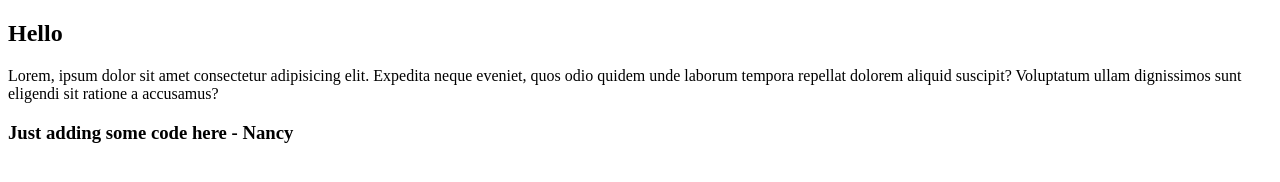
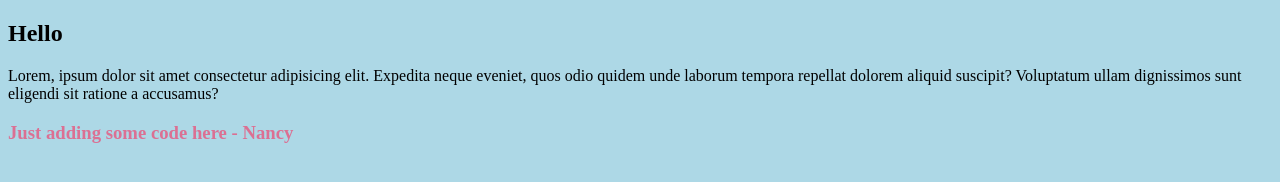
Before and after one commit to corejola/Test-Repo, a plain HTML site: page index.html in a window 1280 px wide. Drawn offline with nearby package versions, Linux system fonts and the light colour scheme.

Commit message:
adding styling to the html page

```diff
--- /dev/null
+++ b/assets/css/style.css
@@ -0,0 +1,7 @@
+body {
+background: lightblue
+}
+
+#lovely-header {
+    color: palevioletred
+}
--- a/index.html
+++ b/index.html
@@ -5,6 +5,7 @@
 <head>
 
     <meta charset="UTF-8">
+    <link rel="stylesheet" href="assets/css/style.css">
 
     <title>Example of Time Telling</title>
 
@@ -23,7 +24,7 @@
         tempora repellat dolorem aliquid suscipit? Voluptatum ullam dignissimos sunt eligendi sit ratione a accusamus?
     </p>
 
-    <h3>Just adding some code here - Nancy</h3>
+    <h3 id="lovely-header">Just adding some code here - Nancy</h3>
 
     <!-- Script -->
     <script src="assets/js/app.js"></script>
```
